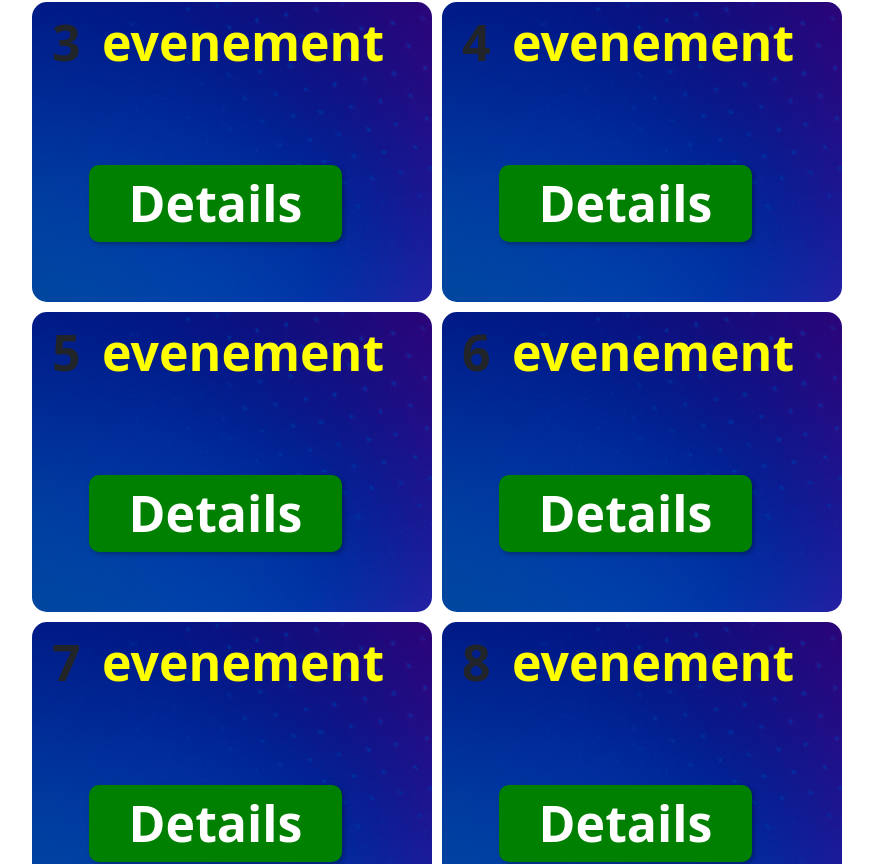
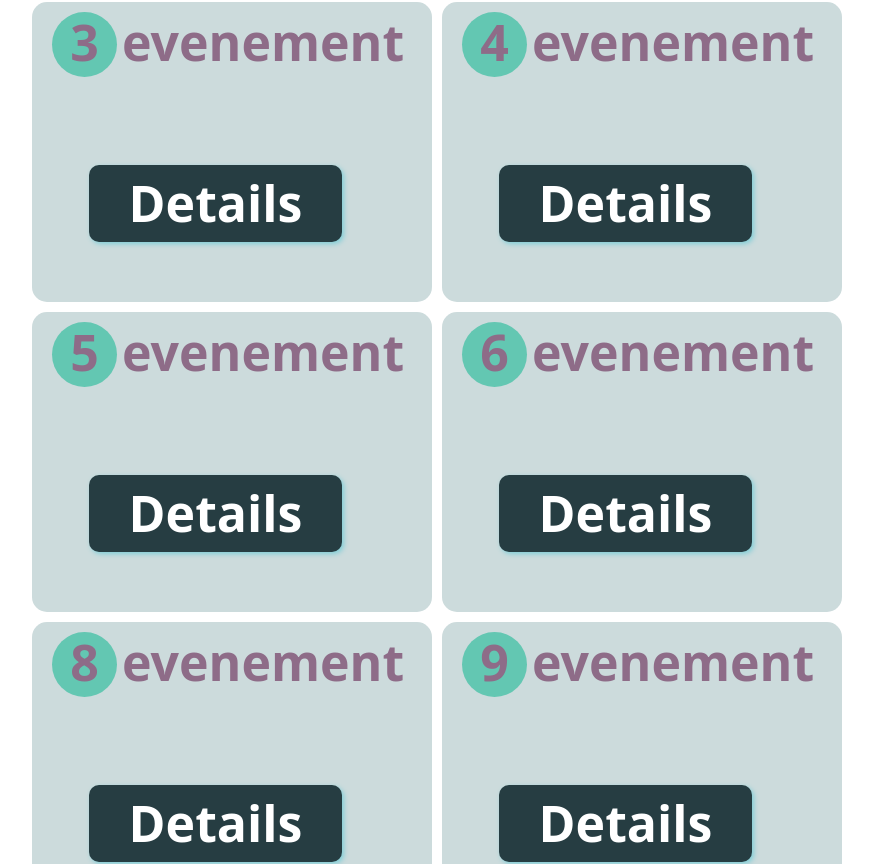
Before and after one commit to Sem-1076101/Office-calender-application, a React (Vite) app in the folder frontend/: page /events in a window 1280 px wide. Shown: the part 1114-1978 px from the top of the page, without its empty margins (118-991 px from the left). Built offline with nearby package versions, Linux system fonts and the light colour scheme.

Commit message:
color pallette aangepast naar dat van figma

```diff
--- a/frontend/src/components/common/Overzicht/Events.scss
+++ b/frontend/src/components/common/Overzicht/Events.scss
@@ -1,3 +1,10 @@
+$Color-Pallette-1: #CCDBDC;
+$Color-Pallette-2: #80CED7;
+$Color-Pallette-3: #63C7B2;
+$Color-Pallette-4:  #8E6C88;
+$Color-Pallette-5: #263d42;
+
+
 .table-wrapper {
   display: flex;
   flex-direction: row;
@@ -8,7 +15,7 @@
 }
 
 .event-card {
-  background-image: url('/src/assets/images/event-image.png');
+  background-color: $Color-Pallette-1;
   border-radius: 15px;
   width: 400px;
   height: 300px;
@@ -16,34 +23,41 @@
   position: relative;
 }
 .event-card:hover {
-  background-image: url('/src/assets/images/event-image.png');
+  background-color: $Color-Pallette-5;
   border-radius: 15px;
   width: 400px;
   height: 300px;
   padding: 10px;
   position: relative;
-  box-shadow: 0 4px 8px rgb(74, 16, 210);
+  box-shadow: 0 4px 8px $Color-Pallette-3;
 }
 
 .event-id{
+  background-color: $Color-Pallette-3;
+  border-radius: 50px;
+  width: 65px;
+  height: 65px;
   position: absolute;
   left: 20px;
+  justify-content: center;
+  text-align: center;
   font-weight: bold;
   font-size: 50px;
+  color: $Color-Pallette-4;
 }
 
 .event-name{
-  color: yellow;
+  color:  $Color-Pallette-4;
   position: absolute;
-  left: 70px;
+  left: 90px;
   font-weight: bold;
   font-size: 50px;
 }
 
 .event-details button{
-  background-color: green;
+  background-color: $Color-Pallette-5;
   border-radius: 10px;
-  box-shadow: 2px 2px 5px rgba(0, 0, 0, 0.3);
+  box-shadow: 2px 2px 5px $Color-Pallette-2;
   border: none;
   position: absolute;
   font-size: 50px;
@@ -59,7 +73,7 @@
 }
 
 .event-card .event-details button:hover {
- box-shadow: 5px 4px 20px rgb(74, 16, 210);
+ box-shadow: 5px 4px 20px $Color-Pallette-3;
 }
 
 .table-title{
--- a/frontend/src/components/common/Overzicht/Events.tsx
+++ b/frontend/src/components/common/Overzicht/Events.tsx
@@ -17,9 +17,9 @@ const evenementen: Evenement[] = [
   { id: 4, name: "evenement", description: "This is the description for event 4.", place: "online", date: "30/09/2025"},
   { id: 5, name: "evenement", description: "This is the description for event 5.", place: "online", date: "30/09/2025"},
   { id: 6, name: "evenement", description: "This is the description for event 6.", place: "online", date: "30/09/2025"},
-  { id: 7, name: "evenement", description: "This is the description for event 7.", place: "online", date: "30/09/2025"},
   { id: 8, name: "evenement", description: "This is the description for event 8.", place: "online", date: "30/09/2025"},
-  { id: 9, name: "evenement", description: "This is the description for event 9.", place: "online", date: "30/09/2025"}
+  { id: 9, name: "evenement", description: "This is the description for event 9.", place: "online", date: "30/09/2025"},
+  { id: 10, name: "evenement", description: "This is the description for event 10.", place: "online", date: "30/09/2025"}
 ];
 
 const Events = () => {
--- a/frontend/src/components/events/EventDetail.scss
+++ b/frontend/src/components/events/EventDetail.scss
@@ -1,5 +1,11 @@
+$Color-Pallette-1: #CCDBDC;
+$Color-Pallette-2: #80CED7;
+$Color-Pallette-3: #63C7B2;
+$Color-Pallette-4:  #8E6C88;
+$Color-Pallette-5: #263d42;
+
 .Border-line-event{
-    background-color: black;
+    background-color: $Color-Pallette-5;
     width: 430px;
     height: 570px;
     margin: 0 auto;
@@ -11,7 +17,7 @@
 }
 
 .main-card-event {
-    background-color: beige;
+    background-color: $Color-Pallette-1;
     width: 480px;
     height: 600px;
     display: flex;
@@ -24,7 +30,7 @@
 }
 
 .inner-event{
-    background-color: beige;
+    background-color: $Color-Pallette-1;
     width: 415px;
     height: 557px;
     margin: 0 auto;
@@ -36,7 +42,7 @@
 }
 
 .underscore-event {
-    background-color: black;
+    background-color: $Color-Pallette-5;
     width: 340px;
     height: 5px;
     left: 71px;
@@ -47,8 +53,8 @@
 }
 
 .event-id-detail{
-    color: beige;
-    background-color: black;
+    color: $Color-Pallette-5;
+    background-color: $Color-Pallette-3;
     position: absolute;
     width: 65px;
     height: 65px;
@@ -62,7 +68,7 @@
 }
 
 .event-name-detail{
-    color: black;
+    color: $Color-Pallette-5;
     position: absolute;
     top: 30px;
     left: 140px;
@@ -73,6 +79,7 @@
 }
 .event-description-detail{
     position: absolute;
+    color: $Color-Pallette-5;
     left: 70px;
     top: 200px;
     font-size: 30px;
@@ -83,6 +90,7 @@
 
 
 .place-event{
+    color: $Color-Pallette-5;
     font-weight: bold;
     font-size: 40px;
     margin-left: 190px;
@@ -90,7 +98,7 @@
     z-index: 3;
 }
 .place-outer-event{
-    background-color: black;
+    background-color: $Color-Pallette-5;
     margin-left: 100px;
     height: 70px;
     width: 300px;
@@ -98,7 +106,7 @@
     border-radius: 5px;
 }
 .place-inner-event{
-    background-color: beige;
+    background-color: $Color-Pallette-1;
     margin-top: 5px;
     margin-left: 5px;
     height: 60px;
@@ -107,14 +115,15 @@
     border-radius: 5px;
 }
 .date-event{
-   font-weight: bold;
+    font-weight: bold;
+    color: $Color-Pallette-5;
     font-size: 40px;
     z-index: 3;
     margin-left: 180px;
     margin-top: 0px;
 }
 .date-outer-event{
-    background-color: black;
+    background-color: $Color-Pallette-5;
     margin-left: 100px;
     height: 70px;
     width: 300px;
@@ -122,7 +131,7 @@
     border-radius: 5px;
 }
 .date-inner-event{
-    background-color: beige;
+    background-color: $Color-Pallette-1;
     margin-top: 5px;
     margin-left: 5px;
     height: 60px;
@@ -132,6 +141,7 @@
 }
 
 .actual-place-event{
+    color: $Color-Pallette-5;
     font-weight: bold;
     font-size: 30px;
     text-align: center;
@@ -139,6 +149,7 @@
 }
 
 .actual-date-event{
+    color: $Color-Pallette-5;
     font-weight: bold;
     font-size: 30px;
     text-align: center;
@@ -151,19 +162,19 @@
   border-collapse: collapse;
 }
 .paneel-Card-users{
-    box-shadow: 0px 0px 5px green;
+    box-shadow: 0px 0px 5px $Color-Pallette-5;
 }
 .admin-panel-users td {
   padding: 9px;
   text-align: center;
-  background-color: beige;
+  background-color: $Color-Pallette-2;
 }
 
 .admin-panel-users th {
   padding: 15px;
   margin-left: -50px;
   text-align: left;
-  background-color: beige;
+  background-color: $Color-Pallette-2;
 }
 
 .main-users{
@@ -173,9 +184,8 @@
     position: relative;
     height: 150px;
     width: 200px;       /* give some width */
-    background-color: beige;
     border-radius: 20px;
-    box-shadow: 0px 0px 10px beige;
+    box-shadow: 0px 0px 10px $Color-Pallette-5;
 
     overflow-y: auto;   /* vertical scroll */
     overflow-x: auto; /* hide horizontal scroll */
--- a/frontend/src/components/events/EventDetails.tsx
+++ b/frontend/src/components/events/EventDetails.tsx
@@ -43,9 +43,9 @@ const evenementen: Evenement[] = [
   { id: 4, name: "evenement", description: "This is the description for event 4.", place: "online", date: "30/09/2025", users: [users[9], users[10], users[11]]},
   { id: 5, name: "evenement", description: "This is the description for event 5.", place: "online", date: "30/09/2025", users: [users[12], users[13], users[14]]},
   { id: 6, name: "evenement", description: "This is the description for event 6.", place: "online", date: "30/09/2025", users: [users[15], users[16], users[17]]},
-  { id: 7, name: "evenement", description: "This is the description for event 7.", place: "online", date: "30/09/2025", users: [users[18], users[1], users[2]]},
   { id: 8, name: "evenement", description: "This is the description for event 8.", place: "online", date: "30/09/2025", users: [users[0], users[1], users[2]]},
-  { id: 9, name: "evenement", description: "This is the description for event 9.", place: "online", date: "30/09/2025", users: []}
+  { id: 9, name: "evenement", description: "This is the description for event 9.", place: "online", date: "30/09/2025", users: []},
+  { id: 10, name: "evenement", description: "This is the description for event 10.", place: "online", date: "30/09/2025", users: []}
 ];
 
 
```
